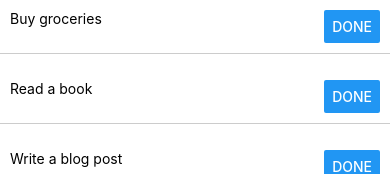
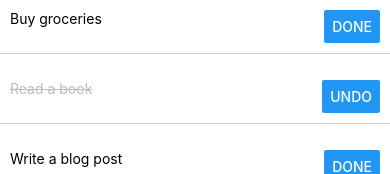
Before and after one commit to frankenwino/redux-todo, a React Native app: screen / in a window 390 px wide. Shown: the top 174 px of the page. Built offline with nearby package versions, Linux system fonts and the light colour scheme.

Commit message:
Complete todo now reads/writes from store

```diff
--- a/HomeScreen.tsx
+++ b/HomeScreen.tsx
@@ -1,18 +1,28 @@
 import { Button, StyleSheet, Text, View } from "react-native";
-import { mockedToDos } from "./data";
-import { useAppSelector } from "./store/hooks";
+import { useAppDispatch, useAppSelector } from "./store/hooks";
+import { toggleCompleteToDo } from "./store/todosSlice";
 
 export default function HomeScreen() {
   const todos = useAppSelector((state) => state.todos);
+  const dispatch = useAppDispatch();
+
+  const handleToggleTodoCompleted = (id: number) => {
+    dispatch(toggleCompleteToDo(id));
+  };
 
   return (
-    <View style={styles.root}>
+    <View style={s.root}>
       {/* <Text>Home Screen</Text> */}
       <View>
-        {mockedToDos.map((toDo) => (
-          <View key={toDo.id} style={styles.item}>
-            <Text style={{ flex: 1 }}>{toDo.text}</Text>
-            <Button title="Done" />
+        {todos.map((todo) => (
+          <View key={todo.id} style={s.item}>
+            <Text style={[{ flex: 1 }, todo.completed && s.completed]}>
+              {todo.text}
+            </Text>
+            <Button
+              title={todo.completed ? "Undo" : "Done"}
+              onPress={() => handleToggleTodoCompleted(todo.id)}
+            />
           </View>
         ))}
       </View>
@@ -20,7 +30,7 @@ export default function HomeScreen() {
   );
 }
 
-const styles = StyleSheet.create({
+const s = StyleSheet.create({
   root: {
     flex: 1,
     backgroundColor: "#fff",
@@ -35,4 +45,8 @@ const styles = StyleSheet.create({
     borderBottomColor: "#ccc",
     marginBottom: 16,
   },
+  completed: {
+    textDecorationLine: "line-through",
+    color: "#bbb",
+  },
 });
```
